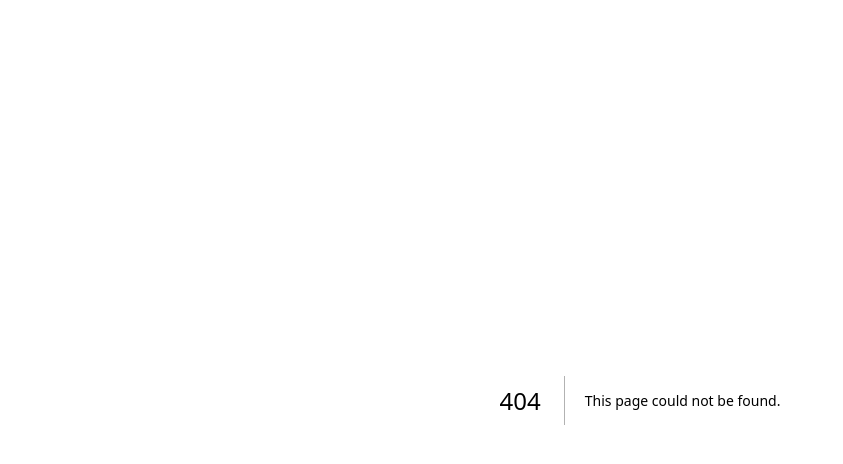
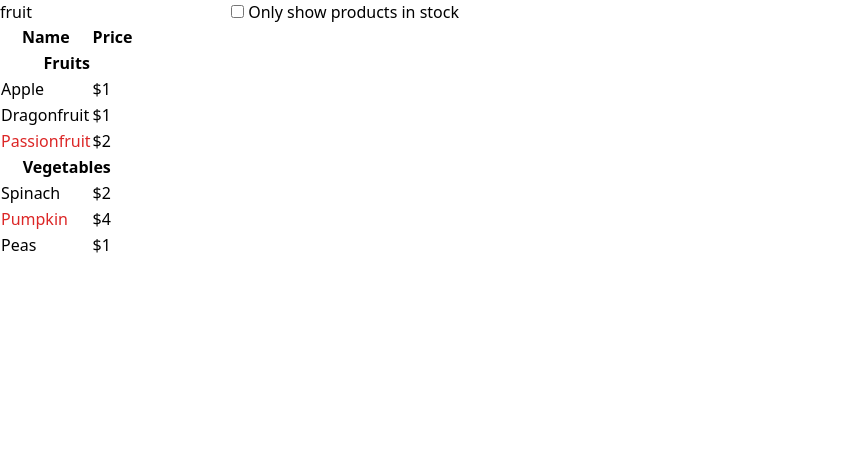
Before and after one commit to adiguno/node_app, a Next.js app in the folder with-tailwindcss-app/: page /SearchableTable in a window 1280 px wide. Before the commit this address had no page. Shown: the top 464 px of the page, without its empty margins (0-843 px from the left). Built offline with nearby package versions, Linux system fonts and the light colour scheme.

Commit message:
add example

```diff
--- /dev/null
+++ b/with-tailwindcss-app/pages/SearchableTable.tsx
@@ -0,0 +1,136 @@
+import { JSXElementConstructor, ReactElement, ReactFragment, useState } from "react";
+
+type Product = {
+  category: string;
+  price: string;
+  stocked: boolean;
+  name: string;
+};
+type ProductsProps = {
+  products: Product[];
+};
+export default function SearchableTable() {
+  return <FilterableProductTable products={PRODUCTS} />;
+}
+
+function FilterableProductTable(productsProps: ProductsProps) {
+  // function FilterableProductTable({ ...products }: Product[]) {
+  const [filterText, setFilterText] = useState("fruit");
+  const [isInStock, setIsInStock] = useState(false);
+
+  return (
+    <div>
+      <SearchBar
+        filterText={filterText}
+        isInStock={isInStock}
+        onFilterTextChange={setFilterText}
+        onInStockOnlyChange={setIsInStock}
+      />
+      <ProductTable
+        filterText={filterText}
+        isInStock={isInStock}
+        products={productsProps.products}
+      />
+    </div>
+  );
+}
+type SearchBarProps = {
+  filterText: string;
+  isInStock: boolean;
+  // onFilterTextChange:() =>{};
+  // onInStockOnlyChange: () =>();
+  onFilterTextChange: Function;
+  onInStockOnlyChange: Function;
+};
+// function SearchBar(searchBarProps: SearchBarProps) {
+function SearchBar({
+  isInStock,
+  filterText,
+  onFilterTextChange,
+  onInStockOnlyChange,
+}: SearchBarProps) {
+  return (
+    <form>
+      <input
+        type="text"
+        value={filterText}
+        onChange={(e) => onFilterTextChange(e.target.value)}
+        placeholder="Search..."
+      />
+      <label>
+        <input
+          type="checkbox"
+          value={`${isInStock}`}
+          onChange={(e) => onInStockOnlyChange(e.target.value)}
+        />{" "}
+        Only show products in stock
+      </label>
+    </form>
+  );
+}
+type ProductTableProps = {
+  filterText: string;
+  isInStock: boolean;
+  products: Product[];
+};
+function ProductTable(productTableProps: ProductTableProps) {
+  let rows: JSX.Element[] = [];
+  let lastCategory: string;
+
+  productTableProps.products.forEach((product) => {
+    if (product.category !== lastCategory) {
+      rows.push(<ProductCategoryRow category={product.category} key={product.name} />);
+      // rows.push(<ProductCategoryRow category={product.category} key={product.category} />);
+    }
+    rows.push(<ProductRow product={product} key={product.name} />);
+    lastCategory = product.category;
+  });
+
+  return (
+    <table>
+      <thead>
+        <tr>
+          <th>Name</th>
+          <th>Price</th>
+        </tr>
+      </thead>
+      <tbody>{rows}</tbody>
+    </table>
+  );
+}
+type ProductCategoryRowProps = {
+  category: string;
+};
+function ProductCategoryRow(productCategoryRowProps: ProductCategoryRowProps) {
+  return (
+    <tr>
+      <th colSpan={2}>{productCategoryRowProps.category}</th>
+    </tr>
+  );
+}
+type ProductRowProps = {
+  product: Product;
+};
+function ProductRow(productRowProps: ProductRowProps) {
+  const name = productRowProps.product.stocked ? (
+    <span className="">{productRowProps.product.name}</span>
+  ) : (
+    <span className="text-red-600">{productRowProps.product.name}</span>
+  );
+
+  return (
+    <tr>
+      <td>{name}</td>
+      <td>{productRowProps.product.price}</td>
+    </tr>
+  );
+}
+
+const PRODUCTS = [
+  { category: "Fruits", price: "$1", stocked: true, name: "Apple" },
+  { category: "Fruits", price: "$1", stocked: true, name: "Dragonfruit" },
+  { category: "Fruits", price: "$2", stocked: false, name: "Passionfruit" },
+  { category: "Vegetables", price: "$2", stocked: true, name: "Spinach" },
+  { category: "Vegetables", price: "$4", stocked: false, name: "Pumpkin" },
+  { category: "Vegetables", price: "$1", stocked: true, name: "Peas" },
+];
```
